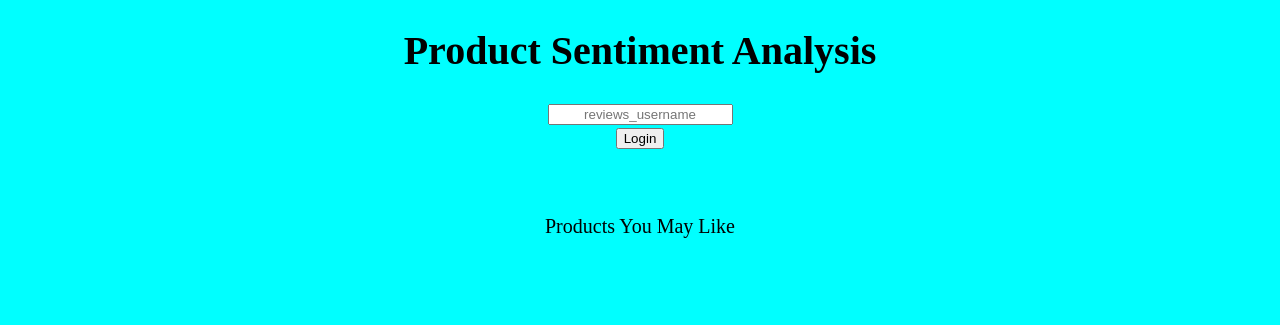
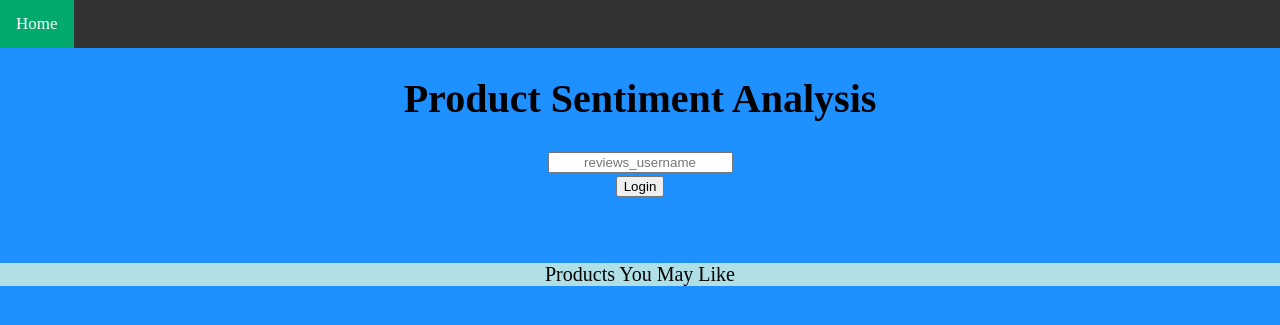
Before and after one commit to Anusha-Oorugonda/SBPRS-Capstone, a Flask app: page / in a window 1280 px wide. Shown: the top 325 px of the page. Run offline with Flask 2, Linux system fonts and the light colour scheme; parts of the project's set-up code (start-up, migrations or seed data) failed here and were passed over.

Commit message:
Last commit 751

```diff
--- a/app.py
+++ b/app.py
@@ -26,6 +26,7 @@ def predict():
         user_name=request.form["reviews_username"]
         print(user_name)
         df_final=pd.read_csv("processed_txts.csv")
+        #s.user_recommendation_to_csv(df_final)
         if user_name not in df_final["reviews_username"].tolist():
             return render_template('index.html', prediction_text='user name not exists')
         #print(df_final.head(1))
--- a/templates/index.html
+++ b/templates/index.html
@@ -1,6 +1,45 @@
 <!DOCTYPE html>
+<html>
+<head>
+<meta name="viewport" content="width=device-width, initial-scale=1">
+<style>
+body {
+  margin: 0;
+  font-family: Arial, Helvetica, sans-serif;
+}
+
+.topnav {
+  overflow: hidden;
+  background-color: #333;
+}
+
+.topnav a {
+  float: left;
+  color: #f2f2f2;
+  text-align: center;
+  padding: 14px 16px;
+  text-decoration: none;
+  font-size: 17px;
+}
+
+.topnav a:hover {
+  background-color: #ddd;
+  color: black;
+}
+
+.topnav a.active {
+  background-color: #04AA6D;
+  color: white
+}
+</style>
+</head>
+<body>
+
+<div class="topnav">
+  <a class="active" href="#home">Home</a>
+</div>
 <html >
-<body align="center" style="background-color:Cyan;">
+<body align="center" style="background-color:DodgerBlue;">
 <head>
   <meta charset="UTF-8">
   <title>Model Deployment</title>
@@ -19,7 +58,7 @@
  <div class="login">
 	<h1 style="text-align:center">Product Sentiment Analysis</h1>
 
-    <form align="center" action="{{ url_for('predict')}}" method="post">
+    <form align="center" action="/predict" method="post">
     	<input type="text" style="text-align:center" name="reviews_username" placeholder="reviews_username" required="required" />
         <br>
 
@@ -35,22 +74,21 @@
         font-size: 20px;
       }
     </style>
+
      {{ prediction_text }}
-     <p>Products You May Like</p>
-        <table>
-            <tr>
-                {% for col in columns %}
-                <th>{{col}}</th>
-                {% endfor %}
-            </tr>
+     <div class="column">
+        <div class="column" style="background-color:powderblue;">
+            <p>Products You May Like</p>
             {% for row in rows %}
-            <tr>
-                {% for col, row_ in zip(columns, row) %}
-                <td>{{row_}}</td>
-                {% endfor %}
-            </tr>
+            <div class="result-text">
+            {% for col, row_ in zip(columns, row)%}
+                <p style="font-weight:bold;">{{col}}: <span style="font-weight:normal;">{{row_}} </span></p>
             {% endfor %}
-        </table>
+            </div>
+            <hr>
+       {% endfor %}
+        </div>
+     </div>
  </div>
 
 
```
Also changed, not shown: model.py (+46 -17 lines).
